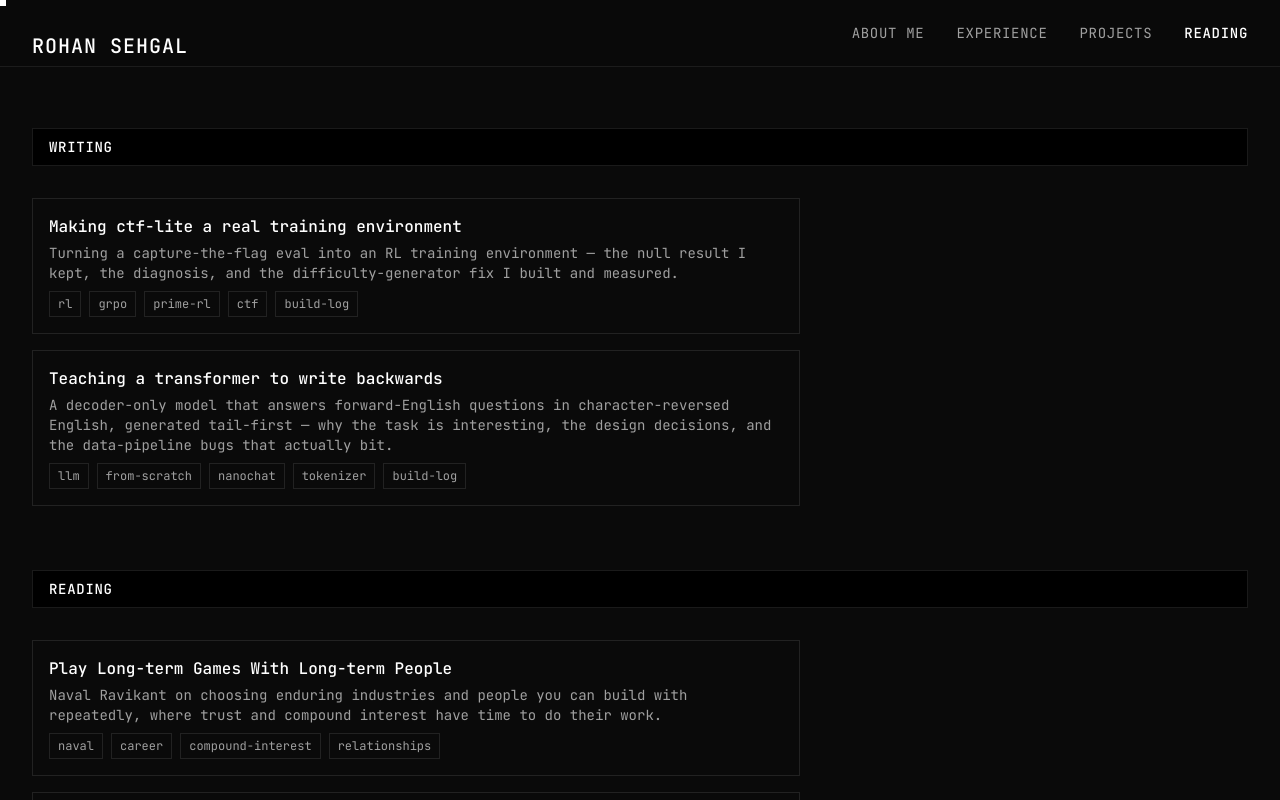
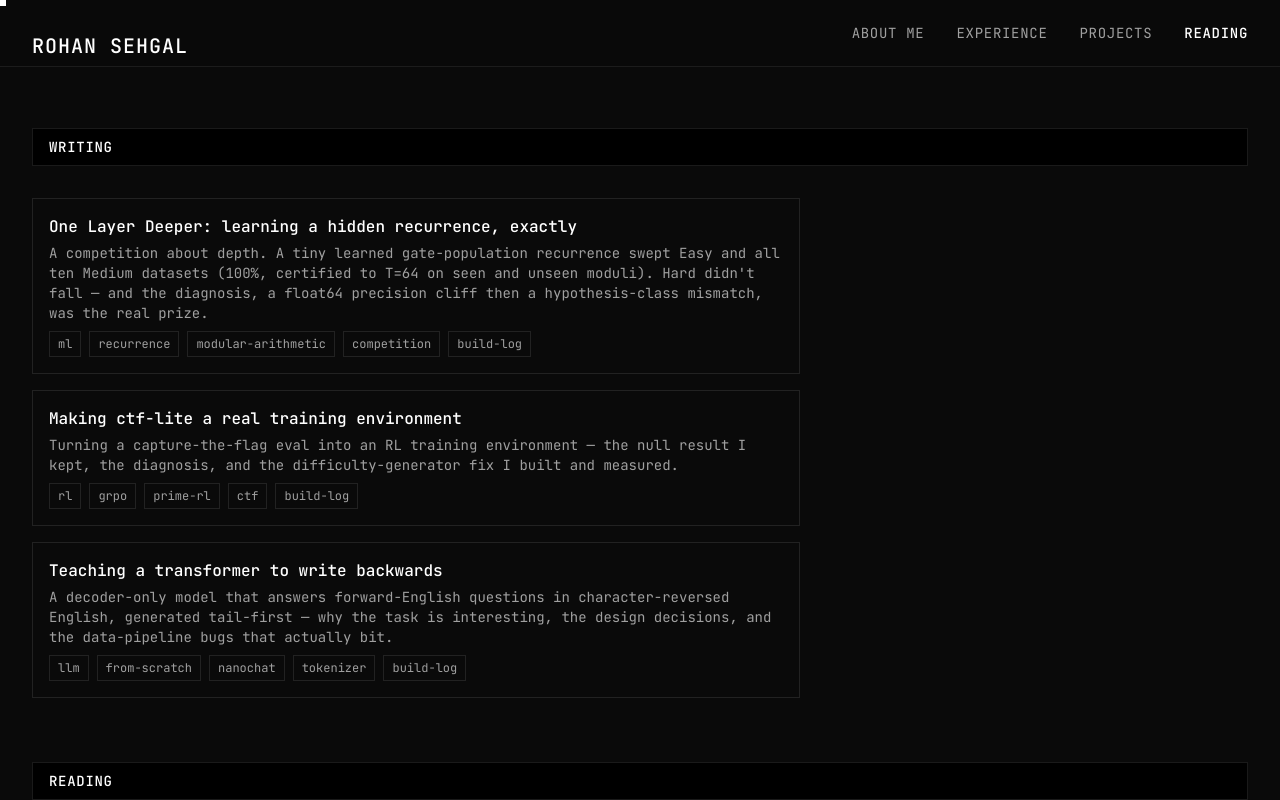
Before and after one commit to rohseh303/rohseh303.github.io, a Next.js app: page /writing in a window 1280 px wide. Shown: the top 800 px of the page. Built offline with nearby package versions, Linux system fonts and the light colour scheme.

Commit message:
Add One Layer Deeper competition writeup
The task, why Transformers memorise it, the tiny learned recurrence that swept
Easy and all ten Medium datasets at 100% with certified T=64, and the three Hard
attempts with the precision-cliff root cause.

```diff
--- a/app/writing/[slug]/page.tsx
+++ b/app/writing/[slug]/page.tsx
@@ -5,11 +5,13 @@ import { notFound } from 'next/navigation';
 import Link from 'next/link';
 import CtfLiteWriteup from '@/components/writing/CtfLiteWriteup';
 import ReverseLlmWriteup from '@/components/writing/ReverseLlmWriteup';
+import OneLayerDeeperWriteup from '@/components/writing/OneLayerDeeperWriteup';
 
 // slug → hosted writeup component. Add a line here to host a new writeup.
 const WRITEUPS: Record<string, React.ComponentType> = {
   'ctf-lite-training-environment': CtfLiteWriteup,
   'reverse-llm': ReverseLlmWriteup,
+  'one-layer-deeper': OneLayerDeeperWriteup,
 };
 
 // Any slug not produced by generateStaticParams 404s instead of rendering an empty shell.
--- /dev/null
+++ b/components/writing/OneLayerDeeperWriteup.tsx
@@ -0,0 +1,131 @@
+import React from 'react';
+import { Divider, Callout, Th, Td, EvidenceBar } from './prose';
+
+export default function OneLayerDeeperWriteup() {
+  return (
+    <div className="text-[15px] leading-relaxed">
+      <p className="text-white mb-4">
+        A competition about <span className="italic">depth</span>: watch a number get transformed a few
+        times, then reproduce the transformation applied many more times — and on unseen numbers — with
+        zero errors. A tiny learned recurrence swept Easy and every Medium. Hard did not fall, and the
+        reason turned out to be worth writing down.
+      </p>
+      <p className="text-[#a0a0a0] mb-6">
+        <span className="text-white">One Layer Deeper</span> · Tilde Research × Core Automation ·
+        learn the one-step rule, reuse it recurrently, certify exact accuracy out to depth 64.
+      </p>
+
+      <EvidenceBar items={[
+        ['code', 'GitHub repo', 'https://github.com/rohseh303/one-layer-deeper'],
+      ]} />
+
+      <Callout>
+        <span className="uppercase tracking-wider text-[10px] text-white block mb-1">Result</span>
+        Easy E1 <span className="text-white">100%</span>. Medium M1–M10{' '}
+        <span className="text-white">100% on all ten</span>, every dataset certified{' '}
+        <span className="text-white">Max T=64 and OOD-N T=64</span> — from models in the thousands of
+        parameters. Hard <span className="text-white">unsolved</span> (0.03%), in company with all but
+        one team: three showed certified depth on the board, two were disqualified, leaving a single
+        legitimate solve in the field.
+      </Callout>
+
+      {/* THE TASK */}
+      <Divider title="The task" />
+      <p className="text-[#a0a0a0] mb-4">
+        Given a start <span className="text-white">x</span>, a modulus <span className="text-white">N</span>,
+        and a step count <span className="text-white">T</span>, output the result of applying one hidden
+        operation <span className="text-white">T</span> times. On the public tiers that operation is
+        repeated modular squaring, <span className="text-white">x → x² mod N</span>. Two demands make it
+        hard: <span className="text-white">exactness</span> — a depth certifies only if{' '}
+        <span className="italic">every</span> example at that depth is right — and{' '}
+        <span className="text-white">extrapolation</span> — train on shallow T and small N, get graded on
+        deeper iteration (OOD-T) and moduli you never saw (OOD-N). All under ≤500M params, a fixed H100
+        clock, and no hard-coded algorithm.
+      </p>
+      <p className="text-[#a0a0a0] mb-4">
+        A recurrent Transformer just memorizes: it fits the training prompts with total confidence and
+        sits near random on everything held out (~3–4% test). It never acquires an{' '}
+        <span className="text-white">arithmetic</span> inductive bias. The fix wasn&apos;t a bigger network
+        — it was to stop predicting answers and learn the transition itself.
+      </p>
+
+      {/* THE IDEA */}
+      <Divider title="Learn the step, reuse it forever" />
+      <p className="text-[#a0a0a0] mb-4">
+        If a model learns one <span className="italic">exact</span> transition and applies it recurrently,
+        depth is free: running to T=64 is the same weights, more loops. The winning architecture is a{' '}
+        <span className="text-white">population of tiny arithmetic programs</span>. Each expert is a few
+        gates over just <span className="text-white">{'{1, x, N}'}</span>; every gate learns which two
+        inputs to read, add vs. multiply, an integer scale, and a bias. A learned selector concentrates on
+        whichever program fits the labels — trained through final answers only. Nothing names squaring; the
+        optimizer finds it, even from an init where zero experts start correct.
+      </p>
+      <pre className="border-terminal bg-black p-4 mb-5 text-[13px] leading-relaxed overflow-x-auto text-[#a0a0a0]">
+{`state = x
+for step in range(T):
+    a, b  = pick2({1, x=state, N})    # learned routes
+    gate  = a + b  if learned_op else  a * b
+    state = (scale · gate + bias) mod N
+# a learned selector picks the expert that fits the labels`}
+      </pre>
+      <p className="text-[#a0a0a0] mb-4">
+        One <span className="text-white">4,352-parameter</span> file, unchanged, certified the three
+        variable-modulus Mediums to depth 64 on both seen and unseen N:
+      </p>
+      <div className="overflow-x-auto border-terminal mb-6">
+        <table className="w-full text-sm">
+          <thead><tr><Th l>dataset</Th><Th l>regime</Th><Th>test</Th><Th>max T</Th><Th>OOD-N max T</Th></tr></thead>
+          <tbody>
+            <tr><Td l>M3</Td><Td l dim>11/13/15-bit N</Td><Td>100%</Td><Td>64</Td><Td>64</Td></tr>
+            <tr><Td l>M4</Td><Td l dim>14/18/22-bit N · 6,074 moduli</Td><Td>100%</Td><Td>64</Td><Td>64</Td></tr>
+            <tr><Td l>M5</Td><Td l dim>12/14/16-bit N · T=2/4/8</Td><Td>100%</Td><Td>64</Td><Td>64</Td></tr>
+          </tbody>
+        </table>
+      </div>
+
+      {/* HARD */}
+      <Divider title="Hard, and where the wall was" />
+      <p className="text-[#a0a0a0] mb-4">
+        Hard is a single hidden dataset that <span className="text-white">may change the recurrence
+        itself</span> — one graded attempt per day, on a rule you never see. Three attempts, and the first
+        two answered the wrong question.
+      </p>
+      <p className="text-[#a0a0a0] mb-4">
+        <span className="text-white">Attempts 1–2</span> came back 0.03% with a training curve flat on the
+        floor. Easy to read as &quot;wrong rule&quot; — but the population{' '}
+        <span className="italic">provably contained</span> the exact squaring program and still matched
+        zero examples from step one. That&apos;s not a rule miss; it&apos;s a broken computation.
+      </p>
+      <Callout>
+        <span className="uppercase tracking-wider text-[10px] text-white block mb-1">The bug</span>
+        Squaring in <span className="text-white">float64</span> with an 8-digit decoder is exact only to{' '}
+        <span className="text-white">26-bit</span> moduli. Every Medium topped out at 22-bit — which is
+        exactly why the identical model scored 100% there. A stress test forcing the known-correct squaring
+        expert drew the cliff: 100% at ≤26-bit, 0% by 32-bit. Past 26 bits the model outputs garbage no
+        matter how good the learned rule.
+      </Callout>
+      <p className="text-[#a0a0a0] mb-4">
+        So I rebuilt the arithmetic — exact <span className="text-white">int64</span> modular multiply
+        (exact to 40-bit), a 14-digit decoder, and a family covering{' '}
+        <span className="text-white">294/294</span> candidate quadratics. Re-validated on Medium: still
+        100%, still certified to 64. The <span className="text-white">final</span> daily slot, spent on the
+        fixed model, came back <span className="text-white">0.03% — flat again</span>, peak accuracy 0.008
+        over twenty thousand steps.
+      </p>
+      <p className="text-[#a0a0a0] mb-4">
+        But now it meant something. With both confounds gone — arithmetic exact, population covering every
+        small-integer <span className="text-white">ax²+bx+c</span> — the model still matched zero examples.
+        The conclusion isn&apos;t a tuning failure: <span className="text-white">Hard&apos;s rule lives
+        outside that family entirely</span> — larger coefficients, higher degree, or nothing polynomial at
+        all. The method that swept ten Medium datasets was, for Hard, the wrong hypothesis class.
+      </p>
+
+      <div className="mt-10 pt-6 border-t border-terminal text-xs text-[#a0a0a0]">
+        A clean negative that points somewhere specific: a winning Hard model needs{' '}
+        <span className="text-white">chained</span> gates that can express (ax+b)²-style and higher-degree
+        forms, or a general recurrent arithmetic circuit that infers the step without assuming its algebraic
+        shape. Every run, source, and metric preserved.
+      </div>
+    </div>
+  );
+}
--- a/content/writing/posts.json
+++ b/content/writing/posts.json
@@ -1,25 +1,55 @@
 {
   "posts": [
+    {
+      "slug": "one-layer-deeper",
+      "title": "One Layer Deeper: learning a hidden recurrence, exactly",
+      "date": "2026-08-31",
+      "excerpt": "A competition about depth. A tiny learned gate-population recurrence swept Easy and all ten Medium datasets (100%, certified to T=64 on seen and unseen moduli). Hard didn't fall \u2014 and the diagnosis, a float64 precision cliff then a hypothesis-class mismatch, was the real prize.",
+      "tags": [
+        "ml",
+        "recurrence",
+        "modular-arithmetic",
+        "competition",
+        "build-log"
+      ]
+    },
     {
       "slug": "ctf-lite-training-environment",
       "title": "Making ctf-lite a real training environment",
       "date": "2026-07-20",
-      "excerpt": "Turning a capture-the-flag eval into an RL training environment — the null result I kept, the diagnosis, and the difficulty-generator fix I built and measured.",
-      "tags": ["rl", "grpo", "prime-rl", "ctf", "build-log"]
+      "excerpt": "Turning a capture-the-flag eval into an RL training environment \u2014 the null result I kept, the diagnosis, and the difficulty-generator fix I built and measured.",
+      "tags": [
+        "rl",
+        "grpo",
+        "prime-rl",
+        "ctf",
+        "build-log"
+      ]
     },
     {
       "slug": "reverse-llm",
       "title": "Teaching a transformer to write backwards",
       "date": "2026-07-28",
-      "excerpt": "A decoder-only model that answers forward-English questions in character-reversed English, generated tail-first — why the task is interesting, the design decisions, and the data-pipeline bugs that actually bit.",
-      "tags": ["llm", "from-scratch", "nanochat", "tokenizer", "build-log"]
+      "excerpt": "A decoder-only model that answers forward-English questions in character-reversed English, generated tail-first \u2014 why the task is interesting, the design decisions, and the data-pipeline bugs that actually bit.",
+      "tags": [
+        "llm",
+        "from-scratch",
+        "nanochat",
+        "tokenizer",
+        "build-log"
+      ]
     },
     {
       "slug": "play-long-term-games-with-long-term-people",
       "title": "Play Long-term Games With Long-term People",
       "date": "2019-03-19",
       "excerpt": "Naval Ravikant on choosing enduring industries and people you can build with repeatedly, where trust and compound interest have time to do their work.",
-      "tags": ["naval", "career", "compound-interest", "relationships"],
+      "tags": [
+        "naval",
+        "career",
+        "compound-interest",
+        "relationships"
+      ],
       "url": "https://nav.al/long-term"
     },
     {
@@ -27,7 +57,12 @@
       "title": "Fault-tolerant quantum computing is within reach",
       "date": "2026-03-30",
       "excerpt": "Oratomic's case for utility-scale neutral atom quantum computers, high-rate error correction, and the cryptographic implications of practical fault tolerance.",
-      "tags": ["quantum-computing", "fault-tolerance", "cryptography", "neutral-atoms"],
+      "tags": [
+        "quantum-computing",
+        "fault-tolerance",
+        "cryptography",
+        "neutral-atoms"
+      ],
       "url": "https://www.oratomic.com/news/fault-tolerant-within-reach"
     },
     {
@@ -35,7 +70,12 @@
       "title": "The Precipice",
       "date": "2020-03-10",
       "excerpt": "Toby Ord's comprehensive analysis of existential risks facing humanity and how we can navigate the challenges of the 21st century. A philosophical and practical guide to safeguarding humanity's future.",
-      "tags": ["philosophy", "existential-risk", "future", "humanity"],
+      "tags": [
+        "philosophy",
+        "existential-risk",
+        "future",
+        "humanity"
+      ],
       "url": "https://theprecipice.com/"
     },
     {
@@ -43,7 +83,12 @@
       "title": "Superintelligence",
       "date": "2014-07-03",
       "excerpt": "Nick Bostrom's seminal work on the paths, dangers, and strategies for artificial general intelligence. Explores the potential for AI to surpass human intelligence and the existential risks involved.",
-      "tags": ["ai", "agi", "philosophy", "future"],
+      "tags": [
+        "ai",
+        "agi",
+        "philosophy",
+        "future"
+      ],
       "url": "https://global.oup.com/academic/product/superintelligence-9780199678112"
     },
     {
@@ -51,7 +96,12 @@
       "title": "The Scaling Era",
       "date": "2023-01-01",
       "excerpt": "Dwarkesh Patel's in-depth interviews with leading AI researchers including Anthropic CEO Dario Amodei, DeepMind cofounder Demis Hassabis, and OpenAI cofounder Ilya Sutskever. A comprehensive portrait of large language models and a vision of what comes next.",
-      "tags": ["ai", "llm", "interviews", "stripe-press"],
+      "tags": [
+        "ai",
+        "llm",
+        "interviews",
+        "stripe-press"
+      ],
       "url": "https://www.stripe.press/scaling"
     },
     {
@@ -59,7 +109,13 @@
       "title": "Situational Awareness: The Decade Ahead",
       "date": "2024-06-01",
       "excerpt": "Leopold Aschenbrenner's comprehensive analysis of the path from GPT-4 to AGI to superintelligence. A deep dive into compute scaling, intelligence explosions, and the geopolitical implications of the AI race.",
-      "tags": ["ai", "agi", "superintelligence", "geopolitics", "future"],
+      "tags": [
+        "ai",
+        "agi",
+        "superintelligence",
+        "geopolitics",
+        "future"
+      ],
       "url": "https://situational-awareness.ai/"
     },
     {
@@ -67,7 +123,12 @@
       "title": "The upcoming GPT-3 moment for RL",
       "date": "2025-06-20",
       "excerpt": "RL will soon have its own GPT-3 moment. Rather than fine-tuning models on a small number of environments, we expect the field will shift toward massive-scale training across thousands of diverse environments.",
-      "tags": ["mechanize", "ai", "reinforcement-learning", "research"],
+      "tags": [
+        "mechanize",
+        "ai",
+        "reinforcement-learning",
+        "research"
+      ],
       "url": "https://www.mechanize.work/blog/the-upcoming-gpt-3-moment-for-rl/"
     },
     {
@@ -75,7 +136,12 @@
       "title": "The future of AI is already written",
       "date": "2025-10-06",
       "excerpt": "To a first approximation, the future course of civilization has already been fixed, predetermined by hard physical constraints combined with unavoidable economic incentives. Full automation is inevitable.",
-      "tags": ["mechanize", "ai", "philosophy", "automation"],
+      "tags": [
+        "mechanize",
+        "ai",
+        "philosophy",
+        "automation"
+      ],
       "url": "https://www.mechanize.work/blog/technological-determinism/"
     },
     {
@@ -83,15 +149,26 @@
       "title": "Life after work",
       "date": "2025-01-05",
       "excerpt": "Exploring what comes after full automation of human labor.",
-      "tags": ["mechanize", "philosophy", "automation", "future"],
+      "tags": [
+        "mechanize",
+        "philosophy",
+        "automation",
+        "future"
+      ],
       "url": "https://www.mechanize.work/blog/life-after-work/"
     },
     {
       "slug": "olmo-2-furious",
       "title": "2 OLMo 2 Furious",
       "date": "2025-01-06",
-      "excerpt": "AllenAI's fully-open OLMo 2 language models: architecture and training-stability fixes, a late-pretraining data curriculum, and Tülu-3-style post-training — competitive with open-weight peers at similar compute.",
-      "tags": ["olmo", "open-source", "llm", "pretraining", "allenai"],
+      "excerpt": "AllenAI's fully-open OLMo 2 language models: architecture and training-stability fixes, a late-pretraining data curriculum, and T\u00fclu-3-style post-training \u2014 competitive with open-weight peers at similar compute.",
+      "tags": [
+        "olmo",
+        "open-source",
+        "llm",
+        "pretraining",
+        "allenai"
+      ],
       "url": "https://arxiv.org/abs/2501.00656"
     },
     {
@@ -99,7 +176,13 @@
       "title": "Speculative Decoding",
       "date": "2024-01-05",
       "excerpt": "A clever technique to speed up LLM inference by producing multiple tokens per forward pass. Explains the algorithm, its derivation, and newer variants.",
-      "tags": ["ai", "llm", "inference", "optimization", "systems"],
+      "tags": [
+        "ai",
+        "llm",
+        "inference",
+        "optimization",
+        "systems"
+      ],
       "url": "https://philkrav.com/posts/speculative/"
     },
     {
@@ -107,7 +190,11 @@
       "title": "The Mythical Man-Month",
       "date": "2024-12-15",
       "excerpt": "Fred Brooks' classic essay on software engineering management. Why adding manpower to a late software project makes it later.",
-      "tags": ["software-engineering", "management", "classics"],
+      "tags": [
+        "software-engineering",
+        "management",
+        "classics"
+      ],
       "url": "https://en.wikipedia.org/wiki/The_Mythical_Man-Month"
     },
     {
@@ -115,7 +202,11 @@
       "title": "How Complex Systems Fail",
       "date": "2024-12-10",
       "excerpt": "Richard Cook's insightful paper on the nature of complex system failures and why they're inevitable.",
-      "tags": ["systems", "reliability", "engineering"],
+      "tags": [
+        "systems",
+        "reliability",
+        "engineering"
+      ],
       "url": "https://how.complexsystems.fail/"
     },
     {
@@ -123,7 +214,11 @@
       "title": "You Are Not Google",
       "date": "2024-12-05",
       "excerpt": "A reminder that most engineering teams don't need Google-scale solutions. Build what you actually need.",
-      "tags": ["engineering", "architecture", "pragmatism"],
+      "tags": [
+        "engineering",
+        "architecture",
+        "pragmatism"
+      ],
       "url": "https://blog.bradfieldcs.com/you-are-not-google-84912cf44afb"
     },
     {
@@ -131,7 +226,11 @@
       "title": "The Architecture of Open Source Applications",
       "date": "2024-11-15",
       "excerpt": "Deep dives into the architecture of successful open source projects. Learn from the best.",
-      "tags": ["architecture", "open-source", "learning"],
+      "tags": [
+        "architecture",
+        "open-source",
+        "learning"
+      ],
       "url": "https://aosabook.org/en/"
     }
   ]
```
